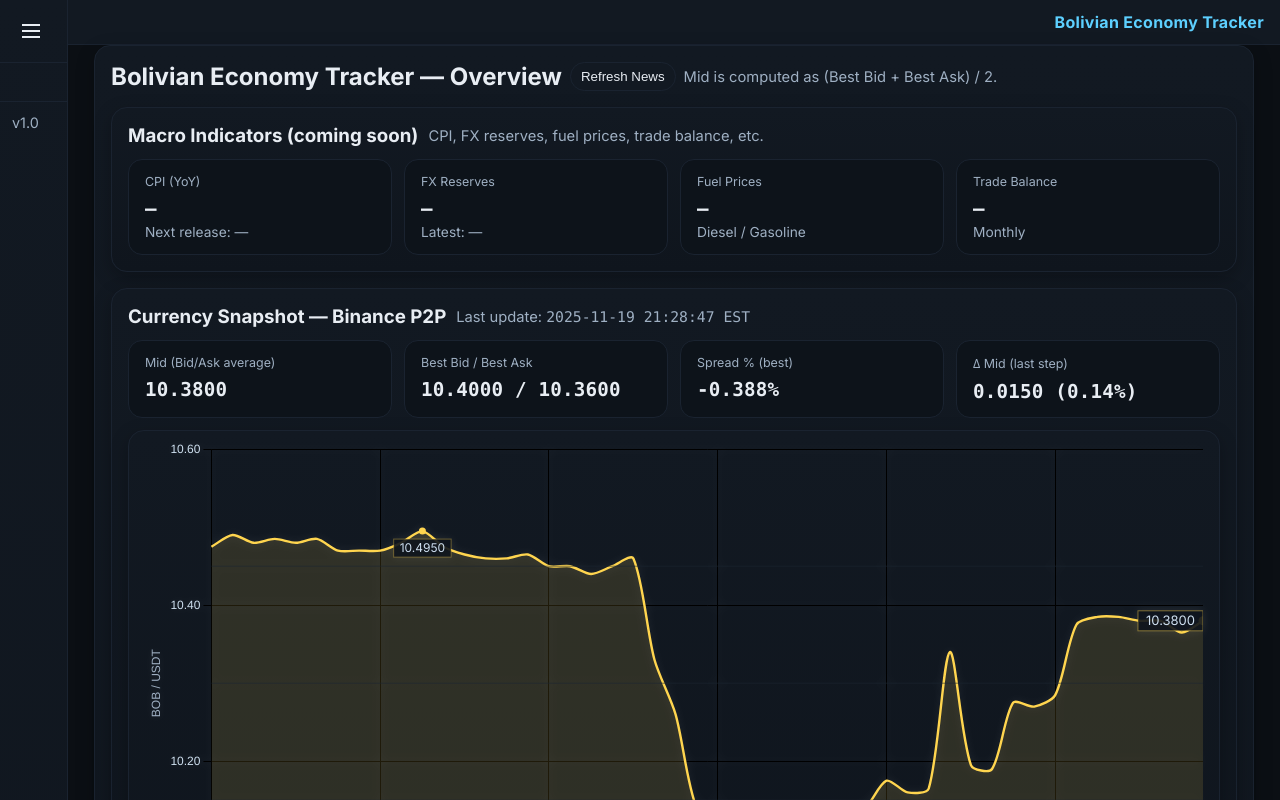
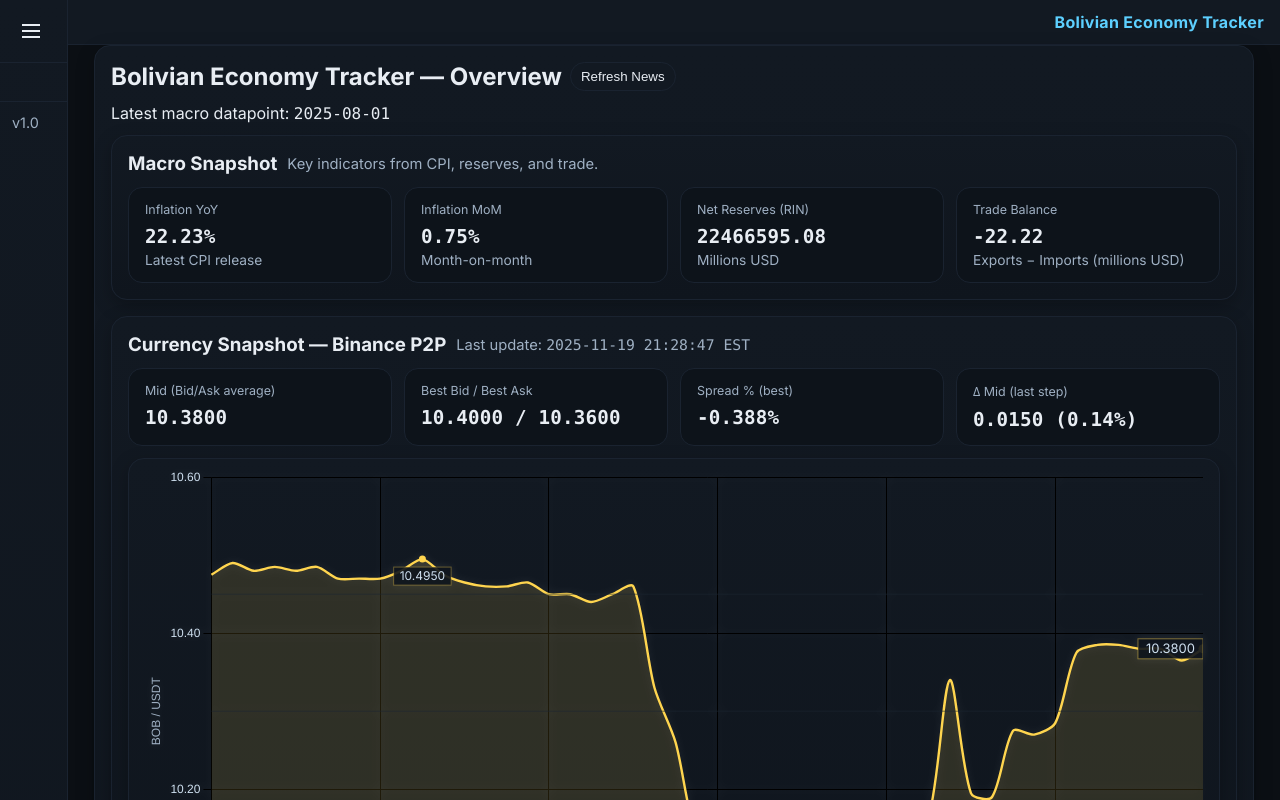
Before and after one commit to nicoortuno/bolivian-economy-tracker, a React (Vite) app in the folder app/ui/: page / in a window 1280 px wide. Built offline with nearby package versions, Linux system fonts and the light colour scheme.

Commit message:
updated home page

```diff
--- a/app/ui/src/pages/Home.jsx
+++ b/app/ui/src/pages/Home.jsx
@@ -9,7 +9,12 @@ import {
 ChartJS.register(LineElement, CategoryScale, LinearScale, PointElement, Tooltip, Legend)
 
 const RAW_CSV_PATH = '/data/bob_p2p_history.csv'
-const FEED_PATH = '/api/news_latest.json'
+const FEED_PATH    = '/api/news_latest.json'
+
+const CPI_CSV     = '/data/macro/bcb_inflation_history.csv'
+const BM_CSV      = '/data/macro/clean/base_monetaria.csv'
+const EXPORTS_CSV = '/data/macro/clean/exports.csv'
+const IMPORTS_CSV = '/data/macro/clean/imports.csv'
 
 const asNum = (x) => (x === null || x === undefined || x === '' ? null : Number(x))
 const fmt   = (x, d=4) => (x === null || x === undefined || isNaN(x) ? '—' : Number(x).toFixed(d))
@@ -19,6 +24,12 @@ const midFromBA = (r) => {
   const bid = asNum(r?.best_bid)
   const ask = asNum(r?.best_ask)
   return (bid == null || ask == null) ? null : (bid + ask) / 2
+}
+
+const pick = (row, candidates) => {
+  if (!row) return undefined
+  for (const k of candidates) if (k in row) return row[k]
+  return undefined
 }
 
 function fmtWhen(iso) {
@@ -39,9 +50,23 @@ export default function Home() {
   const [newsErr, setNewsErr] = useState(null)
   const [loadingNews, setLoadingNews] = useState(true)
 
+  const [cpi, setCpi]   = useState([])
+  const [bm, setBm]     = useState([])
+  const [exp, setExp]   = useState([])
+  const [imp, setImp]   = useState([])
+  const [errCpi, setErrCpi] = useState(null)
+  const [errBm,  setErrBm]  = useState(null)
+  const [errExp, setErrExp] = useState(null)
+  const [errImp, setErrImp] = useState(null)
+
   const bust = useMemo(() => Math.floor(Date.now() / (60 * 60 * 1000)), [])
-  const CSV_URL  = `${RAW_CSV_PATH}?v=${bust}`
-  const NEWS_URL = `${FEED_PATH}?v=${bust}`
+
+  const CSV_URL      = `${RAW_CSV_PATH}?v=${bust}`
+  const NEWS_URL     = `${FEED_PATH}?v=${bust}`
+  const CPI_URL      = `${CPI_CSV}?v=${bust}`
+  const BM_URL       = `${BM_CSV}?v=${bust}`
+  const EXPORTS_URL  = `${EXPORTS_CSV}?v=${bust}`
+  const IMPORTS_URL  = `${IMPORTS_CSV}?v=${bust}`
 
   useEffect(() => {
     Papa.parse(CSV_URL, {
@@ -65,7 +90,7 @@ export default function Home() {
       const rsp = await fetch(NEWS_URL, { cache: 'no-store' })
       if (!rsp.ok) throw new Error(`HTTP ${rsp.status}`)
       const data = await rsp.json()
-      setNews((data.items || []).slice(0, 5))
+      setNews((data.items || []).slice(0, 6))
     } catch (e) {
       setNewsErr(e?.message || 'Failed to load news')
     } finally {
@@ -74,6 +99,87 @@ export default function Home() {
   }
 
   useEffect(() => { loadNews() /* eslint-disable-next-line */ }, [])
+
+  useEffect(() => {
+    Papa.parse(CPI_URL, {
+      download: true,
+      header: true,
+      dynamicTyping: true,
+      skipEmptyLines: true,
+      downloadRequestHeaders: { 'Cache-Control': 'no-cache', 'Pragma': 'no-cache' },
+      complete: (res) => setCpi((res.data || []).filter(r => r?.date)),
+      error: (e) => setErrCpi(e?.message || 'Failed to load inflation CSV'),
+    })
+  }, [CPI_URL])
+
+  useEffect(() => {
+    Papa.parse(BM_URL, {
+      download: true,
+      header: true,
+      dynamicTyping: true,
+      skipEmptyLines: true,
+      downloadRequestHeaders: { 'Cache-Control': 'no-cache', 'Pragma': 'no-cache' },
+      complete: (res) => setBm((res.data || []).filter(r => r?.date)),
+      error: (e) => setErrBm(e?.message || 'Failed to load base_monetaria CSV'),
+    })
+  }, [BM_URL])
+
+  useEffect(() => {
+    Papa.parse(EXPORTS_URL, {
+      download: true,
+      header: true,
+      dynamicTyping: true,
+      skipEmptyLines: true,
+      downloadRequestHeaders: { 'Cache-Control': 'no-cache', 'Pragma': 'no-cache' },
+      complete: (res) => setExp((res.data || []).filter(r => r?.date)),
+      error: (e) => setErrExp(e?.message || 'Failed to load exports CSV'),
+    })
+  }, [EXPORTS_URL])
+
+  useEffect(() => {
+    Papa.parse(IMPORTS_URL, {
+      download: true,
+      header: true,
+      dynamicTyping: true,
+      skipEmptyLines: true,
+      downloadRequestHeaders: { 'Cache-Control': 'no-cache', 'Pragma': 'no-cache' },
+      complete: (res) => setImp((res.data || []).filter(r => r?.date)),
+      error: (e) => setErrImp(e?.message || 'Failed to load imports CSV'),
+    })
+  }, [IMPORTS_URL])
+
+  const latestCPI = cpi.at(-1) || null
+  const latestBM  = bm.at(-1)  || null
+  const latestExp = exp.at(-1) || null
+  const latestImp = imp.at(-1) || null
+
+  const latestInfYoY = latestCPI ? asNum(latestCPI.infl_yoy) : null
+  const latestInfMoM = latestCPI ? asNum(latestCPI.infl_mom) : null
+
+  const latestRIN = latestBM
+    ? asNum(pick(latestBM, [
+        'Reservas Internacionales Netas RIN = RIB - OECP',
+        'RIN',
+        'Reservas Internacionales Netas (RIN)'
+      ]))
+    : null
+
+  const latestExportsFOB = latestExp ? asNum(latestExp['FOB']) : null
+  const latestImportsFOBAdj = latestImp
+    ? asNum(latestImp['TotalImportaciones_FOBAjustado_MillonesUSD'] ?? latestImp['TotalImportaciones_FOB'])
+    : null
+
+  const latestTradeBalance =
+    (latestExportsFOB != null && latestImportsFOBAdj != null)
+      ? latestExportsFOB - latestImportsFOBAdj
+      : null
+
+  const lastMacroDate =
+    latestExp?.date ||
+    latestImp?.date ||
+    latestBM?.date ||
+    latestCPI?.date ||
+    '—'
 
   const latest = rows.at(-1) || null
   const computedLatestMid = latest ? midFromBA(latest) : null
@@ -89,7 +195,6 @@ export default function Home() {
 
   const minPair = validPairs.length ? validPairs.reduce((a, b) => (b.v < a.v ? b : a)) : null
   const maxPair = validPairs.length ? validPairs.reduce((a, b) => (b.v > a.v ? b : a)) : null
-  const mean    = validPairs.length ? (validPairs.reduce((s, p) => s + p.v, 0) / validPairs.length) : null
 
   const lastMid  = computedMids.at(-1)
   const prevMid  = computedMids.at(-2)
@@ -177,13 +282,11 @@ export default function Home() {
       const lastX = x.getPixelForValue(x.getLabels()[lastIndex])
       const lastY = (lastMid != null) ? y.getPixelForValue(lastMid) : null
       if (lastY != null) {
-        // dot
         ctx.fillStyle = '#FFD54F'
         ctx.beginPath()
         ctx.arc(lastX, lastY, 4.5, 0, Math.PI * 2)
         ctx.fill()
 
-        // label
         const text = `${fmt(lastMid, 4)}`
         ctx.font = '13px Inter, system-ui, sans-serif'
         const padX = 8
@@ -252,8 +355,6 @@ export default function Home() {
     },
   }
 
-
-
   return (
     <div className="card">
       <div className="help-row" style={{ alignItems:'center', gap: 8 }}>
@@ -261,41 +362,52 @@ export default function Home() {
         <button className="pill" onClick={loadNews} disabled={loadingNews}>
           {loadingNews ? 'Refreshing…' : 'Refresh News'}
         </button>
-        <span className="tip">Mid is computed as (Best Bid + Best Ask) / 2.</span>
       </div>
 
-            {/* --- Macro placeholders --- */}
-            <div className="card" style={{ marginTop: 16 }}>
-        <div className="help-row" style={{marginBottom:12}}>
-          <h3 style={{margin:0}}>Macro Indicators (coming soon)</h3>
-          <span className="tip">CPI, FX reserves, fuel prices, trade balance, etc.</span>
+      {lastMacroDate !== '—' && (
+        <p className="tip" style={{ marginTop: 4, marginBottom: 12 }}>
+          Latest macro datapoint: <span className="mono">{lastMacroDate}</span>
+        </p>
+      )}
+
+      {errCpi && <p style={{color:'var(--accent-4)'}}>CPI error: {errCpi}</p>}
+      {errBm  && <p style={{color:'var(--accent-4)'}}>BM error: {errBm}</p>}
+      {errExp && <p style={{color:'var(--accent-4)'}}>Exports error: {errExp}</p>}
+      {errImp && <p style={{color:'var(--accent-4)'}}>Imports error: {errImp}</p>}
+
+      {(latestCPI || latestBM || latestExp || latestImp) && (
+        <div className="card" style={{ marginTop: 8 }}>
+          <div className="help-row" style={{ marginBottom: 12 }}>
+            <h3 style={{ margin: 0 }}>Macro Snapshot</h3>
+            <span className="tip">Key indicators from CPI, reserves, and trade.</span>
           </div>
           <div className="grid">
             <div className="kpi">
-            <div className="label">CPI (YoY)</div>
-            <div className="value mono">—</div>
-            <div className="sub">Next release: —</div>
+              <div className="label">Inflation YoY</div>
+              <div className="value mono">{pct(latestInfYoY, 2)}</div>
+              <div className="sub">Latest CPI release</div>
             </div>
             <div className="kpi">
-            <div className="label">FX Reserves</div>
-            <div className="value mono">—</div>
-            <div className="sub">Latest: —</div>
+              <div className="label">Inflation MoM</div>
+              <div className="value mono">{pct(latestInfMoM, 2)}</div>
+              <div className="sub">Month-on-month</div>
             </div>
             <div className="kpi">
-            <div className="label">Fuel Prices</div>
-            <div className="value mono">—</div>
-            <div className="sub">Diesel / Gasoline</div>
+              <div className="label">Net Reserves (RIN)</div>
+              <div className="value mono">{fmt(latestRIN, 2)}</div>
+              <div className="sub">Millions USD</div>
             </div>
             <div className="kpi">
               <div className="label">Trade Balance</div>
-            <div className="value mono">—</div>
-            <div className="sub">Monthly</div>
+              <div className="value mono">{fmt(latestTradeBalance, 2)}</div>
+              <div className="sub">Exports − Imports (millions USD)</div>
             </div>
           </div>
         </div>
+      )}
 
       {/* --- Currency snapshot --- */}
-      <div className="card" style={{ marginBottom: 16 }}>
+      <div className="card" style={{ marginTop: 16, marginBottom: 16 }}>
         <div className="help-row" style={{marginBottom:12}}>
           <h3 style={{margin:0}}>Currency Snapshot — Binance P2P</h3>
           {latest && <span className="tip">Last update: <span className="mono">{latest.ts}</span></span>}
@@ -332,7 +444,6 @@ export default function Home() {
               </div>
             </div>
 
-            {/* mini sparkline with annotations */}
             <div className="card" style={{ paddingTop: 8, paddingBottom: 8 }}>
               <Line data={sparkData} options={sparkOptions} plugins={[annotateSpark]} />
             </div>
@@ -340,10 +451,9 @@ export default function Home() {
         )}
       </div>
 
-      {/* --- News teasers --- */}
       <div className="card">
         <div className="help-row" style={{ alignItems:'center', gap: 8 }}>
-          <h3 style={{margin:0}}>Economic News — Latest 5</h3>
+          <h3 style={{margin:0}}>Economic News — Latest 6</h3>
           <span className="tip">From El Deber (Economía) summaries</span>
         </div>
 
```
Lines whose indentation alone changed are shown as unchanged.
